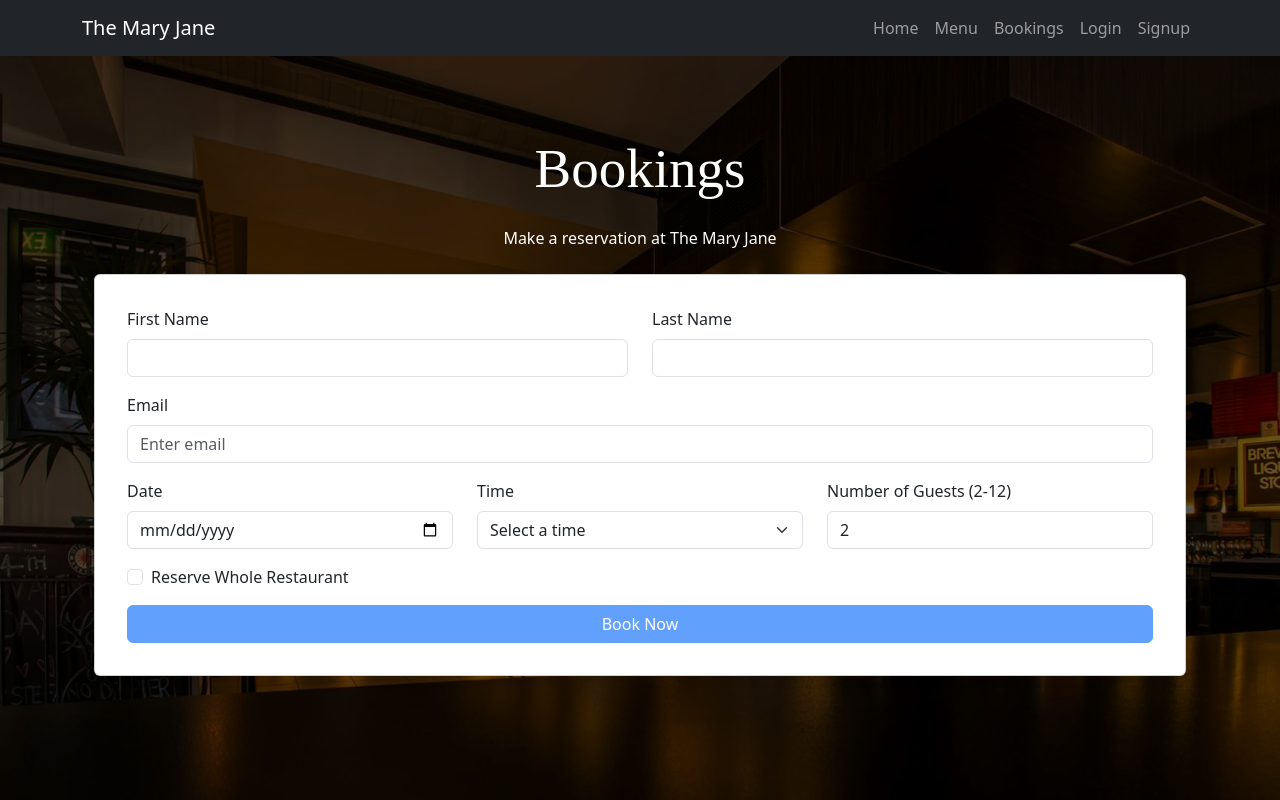
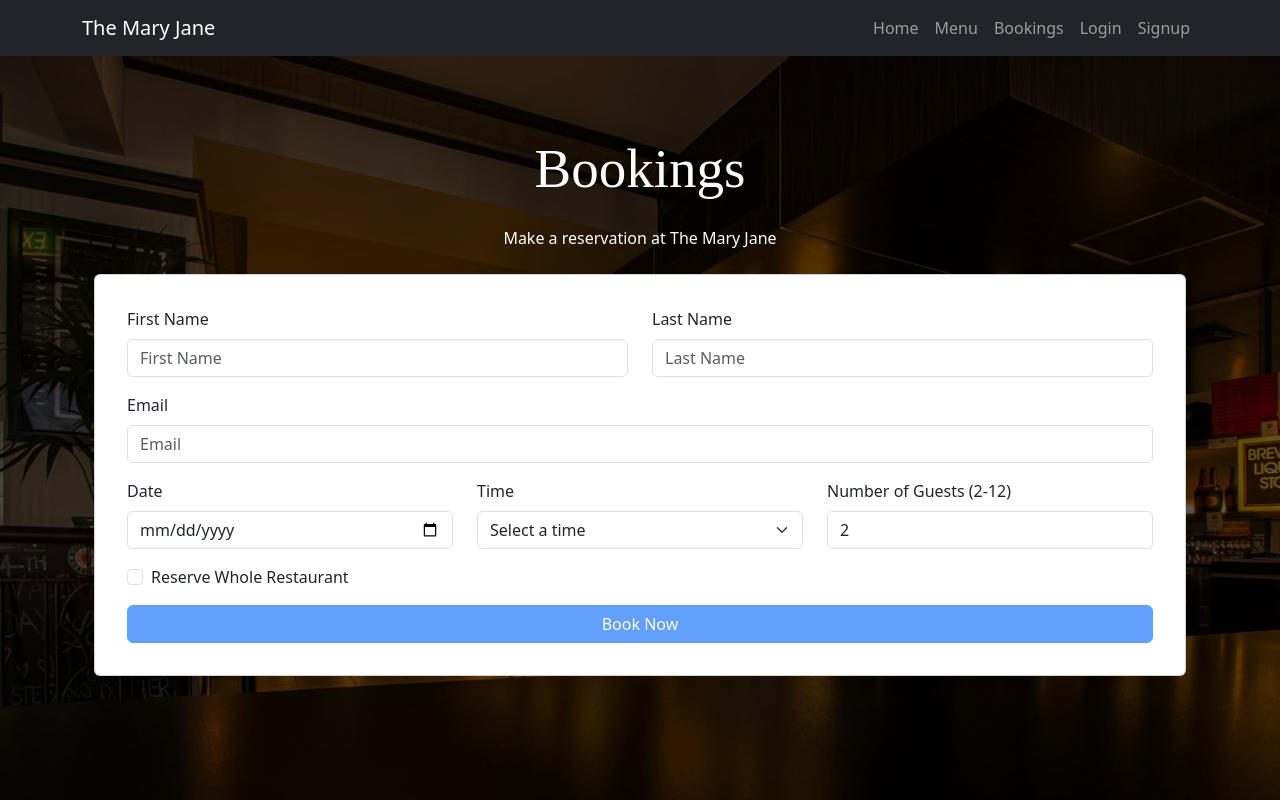
Before and after one commit to CHAMPION316/mary_jane_restaurant, a React (Create React App) app in the folder frontend/: page /bookings in a window 1280 px wide. Shown: the top 800 px of the page. Built offline with nearby package versions, Linux system fonts and the light colour scheme; a web font is replaced by a local one.

Commit message:
Change placeholder titles

```diff
--- a/frontend/src/components/BookingForm.js
+++ b/frontend/src/components/BookingForm.js
@@ -24,6 +24,7 @@ const BookingForm = () => {
                 type="text"
                 value={fname}
                 onChange={(e) => setFname(e.target.value)}
+                placeholder="First Name"
                 />
               </Form.Group>
             </div>
@@ -34,6 +35,7 @@ const BookingForm = () => {
                   type="text"
                   value={lname}
                   onChange={(e) => setLname(e.target.value)}
+                  placeholder="Last Name"
                   />
                 </Form.Group>
             </div>
@@ -46,7 +48,7 @@ const BookingForm = () => {
                 type="email"
                 value={email}
                 onChange={(e) => setEmail(e.target.value)}
-                placeholder="Enter email"
+                placeholder="Email"
                 />
               </FormGroup>
             </div>
```
